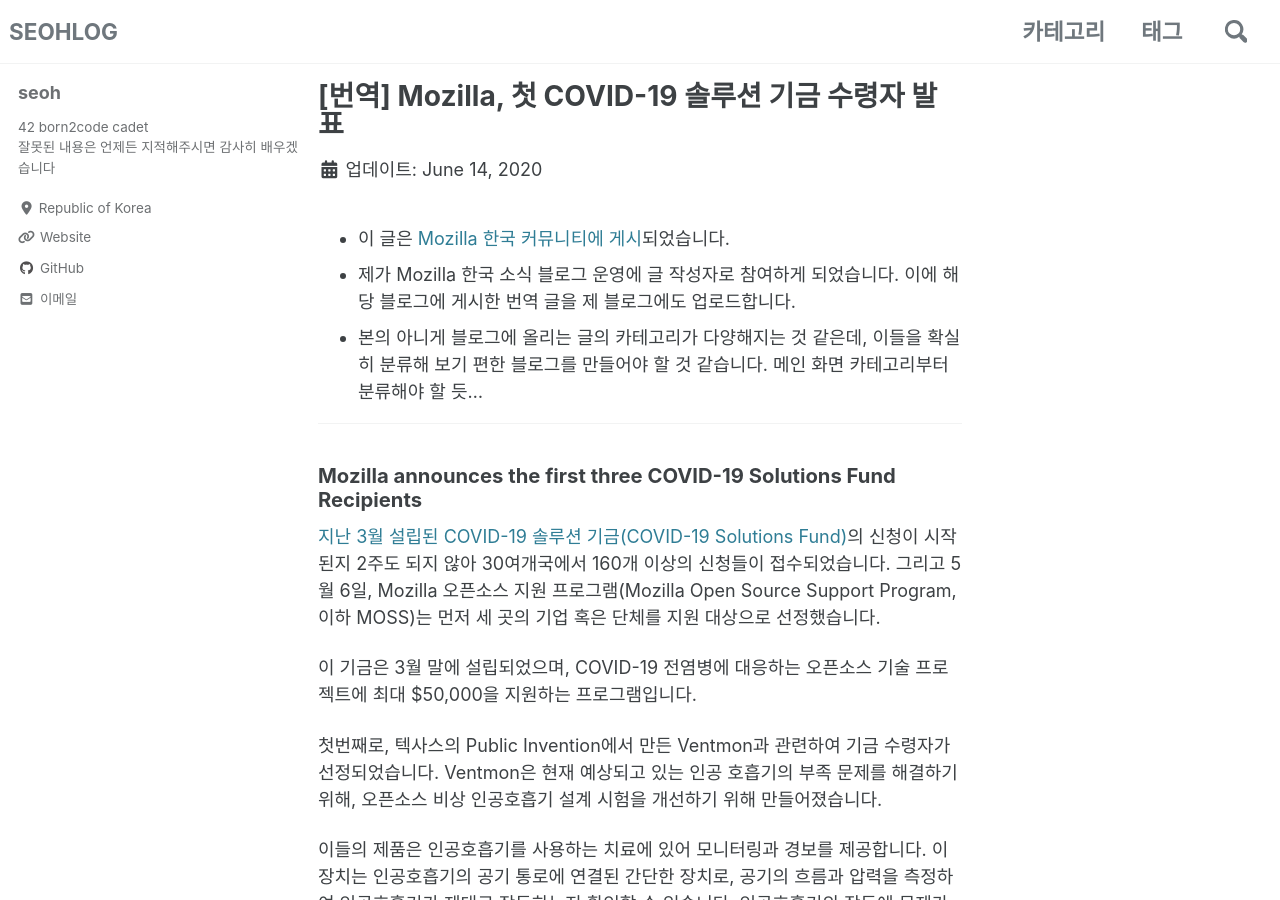
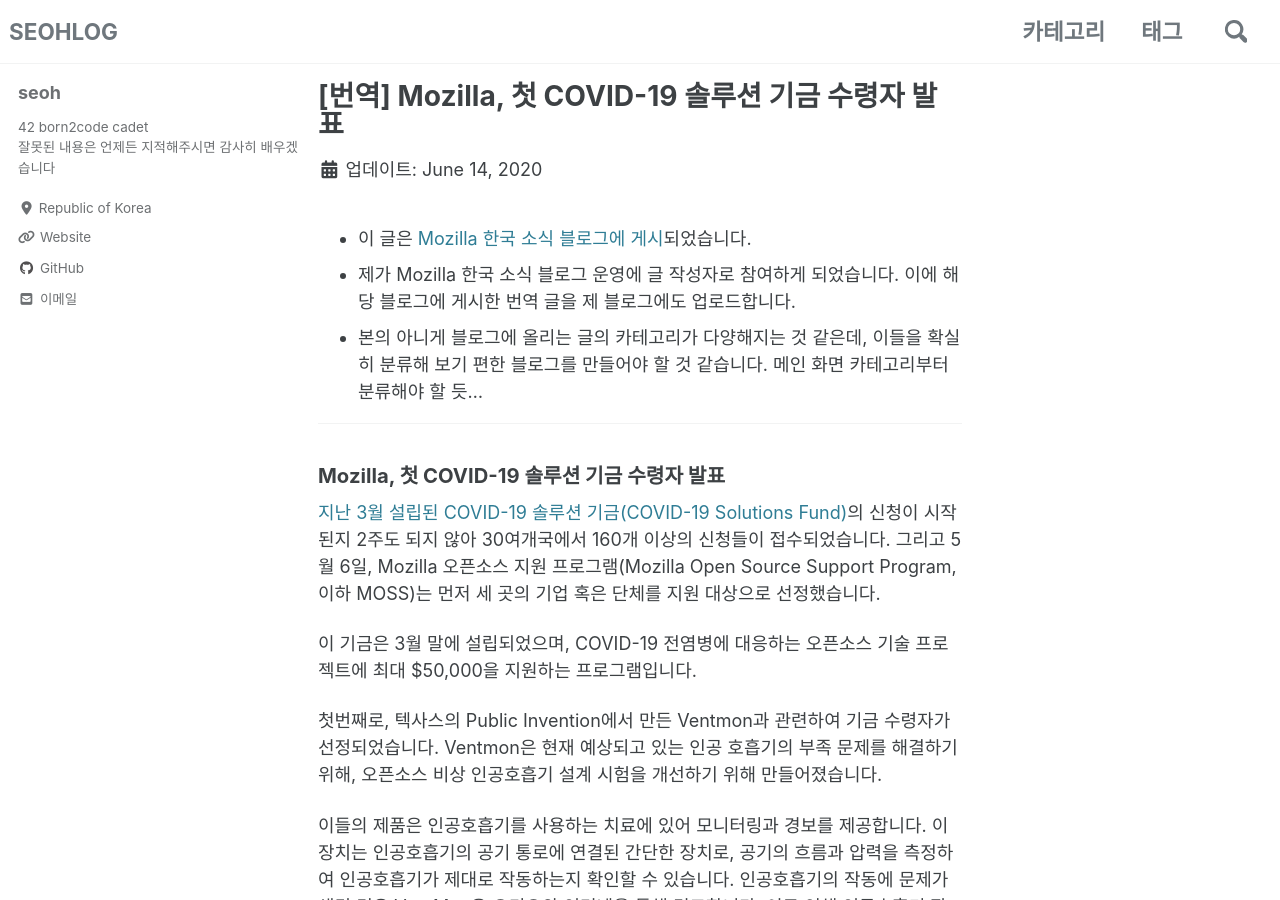
Before and after one commit to ohseyong/ohseyong.github.io, a Jekyll site: the page built from _posts/2020-06-15-Mozilla-covid-news.md, in a window 1280 px wide and 900 px high. Built offline with Jekyll 4.4.1, drawn with Linux system fonts in a browser that asks for light colours; cached includes are drawn as plain includes; nearby versions of some CDN libraries; comment, search, counter and statistics services are not loaded.

Commit message:
Update 2020-06-15-Mozilla-covid-news.md

```diff
--- a/_posts/2020-06-15-Mozilla-covid-news.md
+++ b/_posts/2020-06-15-Mozilla-covid-news.md
@@ -8,13 +8,13 @@
 
 toc: false
 ---
-  * 이 글은 <a href="http://www.mozilla.or.kr/community/blog/1611">Mozilla 한국 커뮤니티에 게시</a>되었습니다.
+  * 이 글은 <a href="http://www.mozilla.or.kr/community/blog/1611">Mozilla 한국 소식 블로그에 게시</a>되었습니다.
   * 제가 Mozilla 한국 소식 블로그 운영에 글 작성자로 참여하게 되었습니다. 이에 해당 블로그에 게시한 번역 글을 제 블로그에도 업로드합니다.
   * 본의 아니게 블로그에 올리는 글의 카테고리가 다양해지는 것 같은데, 이들을 확실히 분류해 보기 편한 블로그를 만들어야 할 것 같습니다. 메인 화면 카테고리부터 분류해야 할 듯...
 
 ---
 
-### Mozilla announces the first three COVID-19 Solutions Fund Recipients
+### Mozilla, 첫 COVID-19 솔루션 기금 수령자 발표
 
 <a rel="noreferrer noopener" href="https://blog.mozilla.org/blog/2020/03/31/moss-launches-covid-19-solutions-fund/" target="_blank">지난 3월 설립된 COVID-19 솔루션 기금(COVID-19 Solutions Fund)</a>의 신청이 시작된지 2주도 되지 않아 30여개국에서 160개 이상의 신청들이 접수되었습니다. 그리고 5월 6일, Mozilla 오픈소스 지원 프로그램(Mozilla Open Source Support Program, 이하 MOSS)는 먼저 세 곳의 기업 혹은 단체를 지원 대상으로 선정했습니다.
 
```
